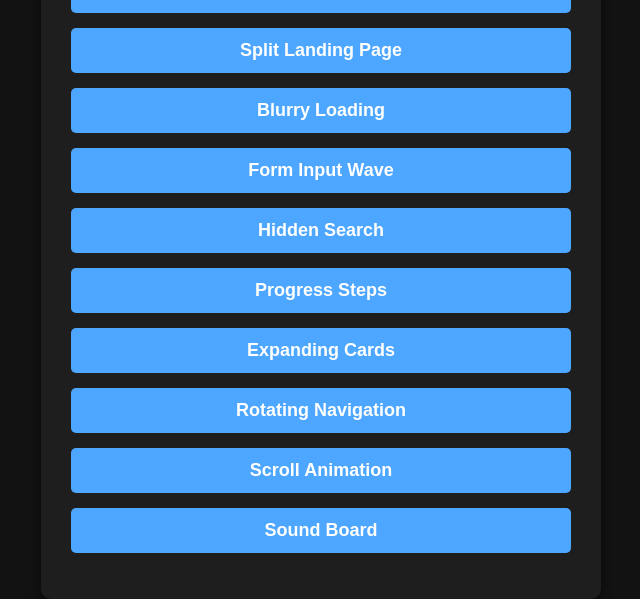
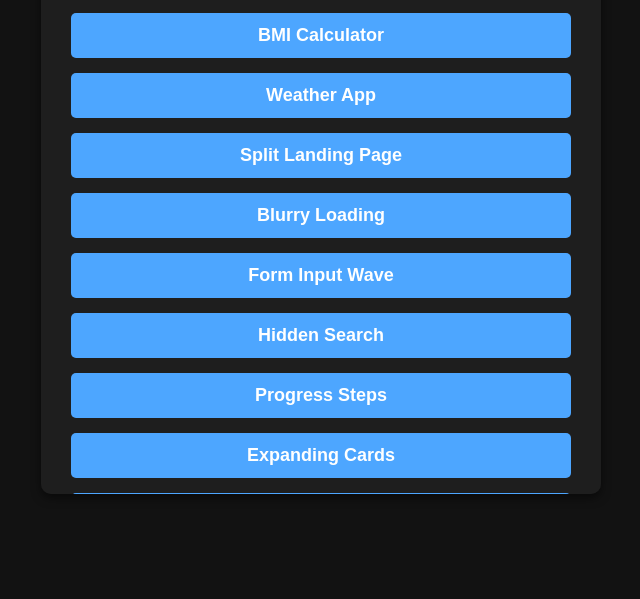
Before and after one commit to khushalarora/JS_Projects, a plain HTML site: page index.html in a window 1280 px wide. Shown: the part 216-815 px from the top of the page, without its empty margins (319-959 px from the left). Drawn offline with Linux system fonts and the light colour scheme.

Commit message:
Update style.css

```diff
--- a/style.css
+++ b/style.css
@@ -17,6 +17,8 @@ body {
     box-shadow: 0 4px 10px rgba(0, 0, 0, 0.5);
     width: 80%;
     max-width: 500px;
+    height: 70%;
+    overflow-y: scroll;
 }
 
 h1 {
```
